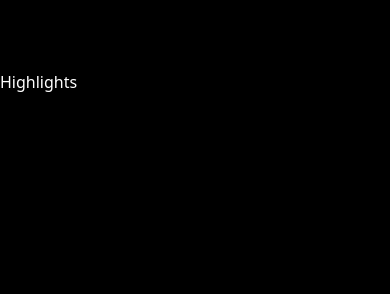
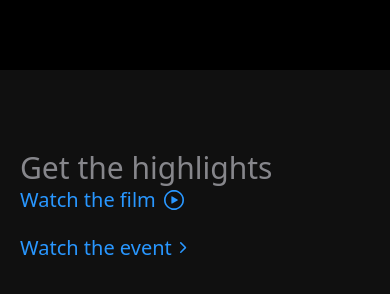
Before and after one commit to ManNjoro/apple_website, a React (Vite) app: page / in a window 390 px wide. Shown: the part 734-1028 px from the top of the page. Before the commit the page ends 844 px from the top, so only its background shows below. Built offline with nearby package versions, Linux system fonts and the light colour scheme.

Commit message:
Added GSAP animations to Highlights component and updated CSS styles

```diff
--- a/src/components/Highlights.jsx
+++ b/src/components/Highlights.jsx
@@ -1,9 +1,46 @@
-import React from 'react'
+import { useGSAP } from "@gsap/react";
+import gsap from "gsap";
+import React from "react";
+import { rightImg, watchImg } from "../utils";
 
 const Highlights = () => {
+  useGSAP(() => {
+    gsap.to("#title", {
+      opacity: 1,
+      y: 0,
+    });
+
+    gsap.to(".link", {
+      opacity: 1,
+      y: 0,
+      duration: 1,
+      stagger: 0.25
+    });
+  }, []);
   return (
-    <div>Highlights</div>
-  )
-}
+    <section
+      id="highlights"
+      className="w-screen overflow-hidden h-full common-padding bg-zinc"
+    >
+      <div className="screen-max-width">
+        <div className="!mb-12 w-full md:flex items-end justify-between">
+          <h1 id="title" className="section-heading">
+            Get the highlights
+          </h1>
+          <div className="flex flex-wrap items-end gap-5">
+            <p className="link">Watch the film
 
-export default Highlights
+            <img src={watchImg} alt="watch" className="!ml-2" />
+            </p>
+            <p className="link">Watch the event
+
+            <img src={rightImg} alt="watch" className="!ml-2" />
+            </p>
+          </div>
+        </div>
+      </div>
+    </section>
+  );
+};
+
+export default Highlights;
--- a/src/index.css
+++ b/src/index.css
@@ -1,3 +1,9 @@
+* {
+  margin: 0;
+  padding: 0;
+  box-sizing: border-box;
+}
+
 @import "tailwindcss";
 
 @theme {
@@ -11,11 +17,6 @@
   --color-zinc: #101010;
 }
 
-* {
-  margin: 0;
-  padding: 0;
-  box-sizing: border-box;
-}
 
 body {
   color: white;
@@ -51,11 +52,11 @@ canvas {
 }
 
 @utility color-container {
-  @apply flex items-center justify-center !px-4 py-4 rounded-full bg-gray-300 backdrop-blur;
+  @apply flex items-center justify-center !px-4 !py-4 rounded-full bg-gray-300 backdrop-blur;
 }
 
 @utility size-btn-container {
-  @apply flex items-center justify-center !p-1 rounded-full bg-gray-300 backdrop-blur ml-3 gap-1;
+  @apply flex items-center justify-center !p-1 rounded-full bg-gray-300 backdrop-blur !ml-3 gap-1;
 }
 
 @utility size-btn {
@@ -63,7 +64,7 @@ canvas {
 }
 
 @utility common-padding {
-  @apply sm:!py-32 py-20 sm:!px-10 !px-5;
+  @apply sm:!py-32 !py-20 sm:!px-10 !px-5;
 }
 
 @utility section-heading {
```
